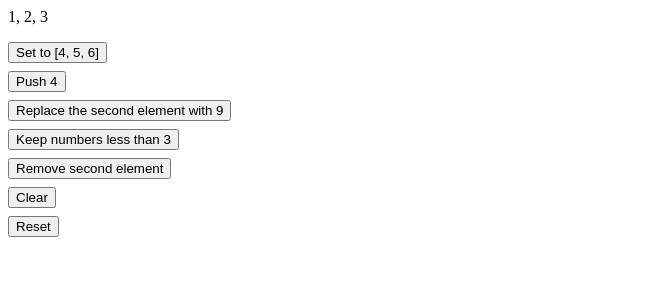
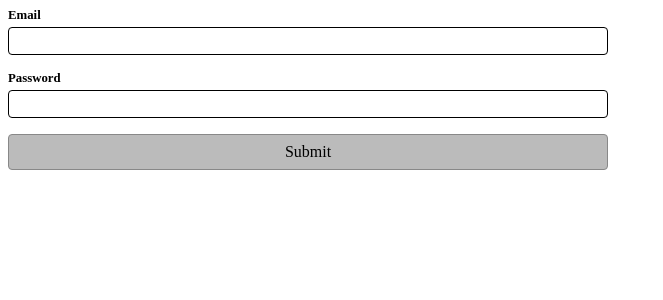
Before and after one commit to eashikanaznin/react_learnings, a React (Vite) app: page / in a window 1280 px wide. Shown: the top 300 px of the page, without its empty margins (0-663 px from the left). Built offline with nearby package versions, Linux system fonts and the light colour scheme.

Commit message:
ref and state form

```diff
--- a/src/App.jsx
+++ b/src/App.jsx
@@ -1,38 +1,15 @@
-import { userArray } from "./userArray";
-
-const INITIAL_ARRAY = [1, 2, 3];
-// const INITIAL_ARRAY = () => [1, 2, 3]
+import "./style.css";
+import { StateForm } from "./StateForm"
+import { RefForm } from "./RefForm";
 
 function App() {
-   const { myarray, set, push, replace, filter, remove, clear, reset } = userArray(INITIAL_ARRAY);
-  //  const { myarray, set, push, replace, filter } = userArray(INITIAL_ARRAY);
+
 
   return (
-    <>
-      <div>{myarray.join(", ")}</div>
-      <div
-        style={{
-          display: "flex",
-          flexDirection: "column",
-          gap: ".5rem",
-          alignItems: "flex-start",
-          marginTop: "1rem",
-        }}
-      >
-        <button onClick={() => set([4, 5, 6])}>Set to [4, 5, 6]</button>
-        <button onClick={() => push(4)}>Push 4</button>
-        <button onClick={() => replace(1, 9)}>
-          Replace the second element with 9
-        </button>
-        <button onClick={() => filter((n) => n < 3)}>
-          Keep numbers less than 3
-        </button>
-        <button onClick={() => remove(1)}>Remove second element</button>
-        <button onClick={clear}>Clear</button>
-        <button onClick={reset}>Reset</button>
-      </div>
-    </>
-  );
+    // <StateForm/>
+    <RefForm/>
+  )
+
 }
 
 export default App;
--- /dev/null
+++ b/src/RefForm.jsx
@@ -0,0 +1,73 @@
+import { useRef, useState } from "react";
+
+export function RefForm() {
+
+  const emailInputRef = useRef(null);
+  const passInputRef = useRef(null);
+
+  const [emailError, setEmailError] = useState([]);
+  const [passwordError, setPasswordError] = useState([]);
+
+  const handleSubmit = (e) => {
+    e.preventDefault();
+
+    setEmailError(emailError =>[])
+    if(emailInputRef.current.value.length == 0)  {
+      setEmailError(emailError => [...emailError, 'Email is empty'])
+      return
+    } else if(!emailInputRef.current.value.endsWith('.com')){
+      setEmailError(emailError => [...emailError, 'Enter valid email number'])
+      return
+    }
+
+    setPasswordError([])
+    if(passInputRef.current.value.length == 0) {
+      setPasswordError(passwordError => [...passwordError, 'Password is empty'])
+      return
+    } else if(passInputRef.current.value.length < 10) {
+      setPasswordError(passwordError => [...passwordError, 'Must be more than 10 chars'])
+      return
+    }
+
+  };
+ return (
+
+    <form onSubmit={handleSubmit} className="form">
+      <div className={`form-group  ${emailError.length > 0 ? "error" : ""} `}>
+        <label className="label" htmlFor="email">
+          Email
+        </label>
+        <input
+          className="input"
+          ref = {emailInputRef}
+          id="email"
+        />
+        {emailError.length > 0 && (
+          <div className="msg-email">{emailError}</div>
+        )}
+      </div>
+      <div
+        className={`form-group  ${
+          passwordError.length > 0 ? "error" : ""
+        } `}
+      >
+        <label className="label" htmlFor="password">
+          Password
+        </label>
+        <input
+          className="input"
+          ref = {passInputRef}
+          type="password"
+          id="password"
+
+        />
+        {passwordError.length > 0 && (
+          <div className="msg-pass">{passwordError}</div>
+        )}
+      </div>
+      <button className="btn" type="submit">
+        Submit
+      </button>
+    </form>
+  );
+}
--- /dev/null
+++ b/src/StateForm.jsx
@@ -0,0 +1,78 @@
+import { useState } from "react";
+
+export function StateForm() {
+  const [email, setEmail] = useState("");
+  const [password, setPassword] = useState("");
+
+  const [emailError, setEmailError] = useState([]);
+  const [passwordError, setPasswordError] = useState([]);
+
+  function handleSubmit(e) {
+
+    e.preventDefault();
+
+    setEmailError(emailError =>[])
+    if(email.length == 0) {
+      setEmailError(emailError => [...emailError, 'Email is empty'])
+      return
+    } else if(!email.endsWith('.com')) {
+      setEmailError(emailError => [...emailError, 'Enter valid email'])
+      return
+    } else {
+      setEmailError(emailError =>[])
+      // submit form
+    }
+    alert(emailError)
+    setPasswordError([])
+    if(passwordError.length == 0) {
+      setPasswordError(passwordError => [...passwordError, 'Password is empty'])
+      return
+    } else if(passwordError.length < 10) {
+      setPasswordError(passwordError => [...passwordError, 'Must be more than 10 chars'])
+      return
+    }
+  }
+
+  return (
+
+    <form onSubmit={handleSubmit} className="form">
+      <div className={`form-group  ${emailError.length > 0 ? "error" : ""} `}>
+        <label className="label" htmlFor="email">
+          Email
+        </label>
+        <input
+          className="input"
+
+          id="email"
+          value={email}
+          onChange={(e) => setEmail(e.target.value)}
+        />
+        {emailError.length > 0 && (
+          <div className="msg-email">{emailError}</div>
+        )}
+      </div>
+      <div
+        className={`form-group  ${
+          passwordError.length > 0 ? "error" : ""
+        } `}
+      >
+        <label className="label" htmlFor="password">
+          Password
+        </label>
+        <input
+          className="input"
+          value={password}
+          type="password"
+          id="password"
+          onChange={(e) => setPassword(e.target.value)}
+        />
+        {passwordError.length > 0 && (
+          <div className="msg-pass">{passwordError}</div>
+        )}
+      </div>
+      <button className="btn" type="submit">
+        Submit
+      </button>
+    </form>
+  );
+}
--- /dev/null
+++ b/src/style.css
@@ -0,0 +1,62 @@
+.form {
+  display: flex;
+  flex-direction: column;
+  gap: 1rem;
+  max-width: 600px;
+}
+
+.form-group {
+  display: flex;
+  flex-direction: column;
+  gap: 0.25rem;
+}
+
+.label {
+  font-weight: bold;
+  font-size: 0.8em;
+}
+
+.input {
+  all: unset;
+  border: 0.05em solid black;
+  border-radius: 0.25em;
+  padding: 0.25em 0.5em;
+}
+
+.form-group.error .input {
+  border-color: hsl(0, 100%, 70%);
+  color: hsl(0, 100%, 70%);
+  background: hsl(0, 100%, 95%);
+}
+
+.form-group.error .label {
+  color: hsl(0, 100%, 70%);
+}
+
+.input:focus {
+  border-color: hsl(200, 100%, 50%);
+}
+
+.btn {
+  all: unset;
+  border: 0.05em solid #888;
+  background-color: #bbb;
+  border-radius: 0.25em;
+  padding: 0.5em 1em;
+  text-align: center;
+  cursor: pointer;
+}
+
+.btn:hover,
+.btn:focus {
+  background-color: #aaa;
+}
+
+.btn:focus {
+  outline: auto;
+}
+
+.form-group.error .msg {
+  font-size: 0.8em;
+  color: hsl(0, 100%, 70%);
+}
--- /dev/null
+++ b/styles.css
@@ -0,0 +1,62 @@
+.form {
+  display: flex;
+  flex-direction: column;
+  gap: 1rem;
+  max-width: 600px;
+}
+
+.form-group {
+  display: flex;
+  flex-direction: column;
+  gap: 0.25rem;
+}
+
+.label {
+  font-weight: bold;
+  font-size: 0.8em;
+}
+
+.input {
+  all: unset;
+  border: 0.05em solid black;
+  border-radius: 0.25em;
+  padding: 0.25em 0.5em;
+}
+
+.form-group.error .input {
+  border-color: hsl(0, 100%, 70%);
+  color: hsl(0, 100%, 70%);
+  background: hsl(0, 100%, 95%);
+}
+
+.form-group.error .label {
+  color: hsl(0, 100%, 70%);
+}
+
+.input:focus {
+  border-color: hsl(200, 100%, 50%);
+}
+
+.btn {
+  all: unset;
+  border: 0.05em solid #888;
+  background-color: #bbb;
+  border-radius: 0.25em;
+  padding: 0.5em 1em;
+  text-align: center;
+  cursor: pointer;
+}
+
+.btn:hover,
+.btn:focus {
+  background-color: #aaa;
+}
+
+.btn:focus {
+  outline: auto;
+}
+
+.form-group.error .msg {
+  font-size: 0.8em;
+  color: hsl(0, 100%, 70%);
+}
```
Also changed, not shown: app.html (added, +27 -0 lines).
